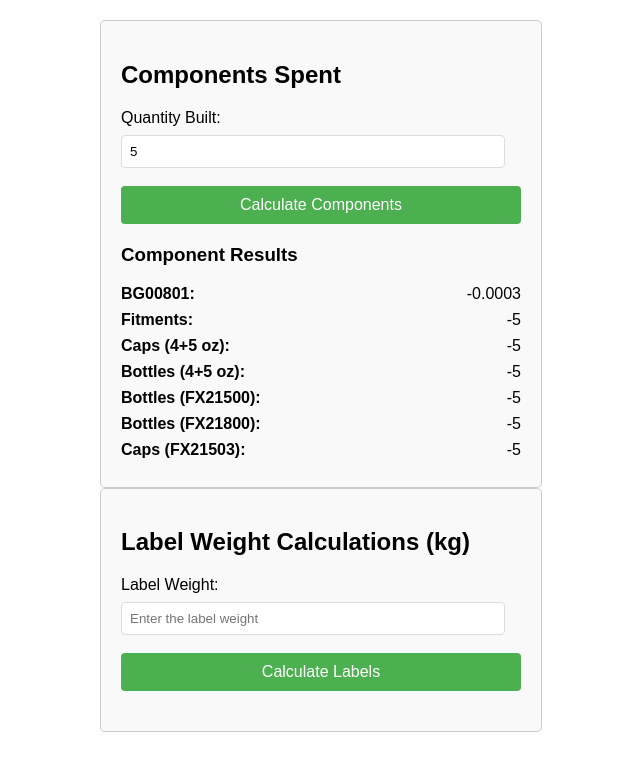
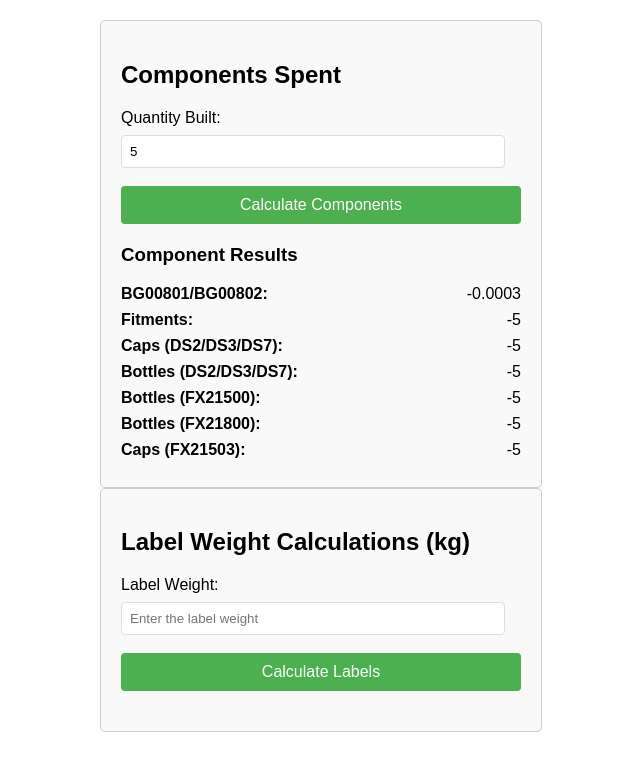
Before and after one commit to nomad-1776/nomad-1776.github.io, a plain HTML site: page calc.html in a window 1280 px wide. Both pictures are taken after typing "5" into the empty fields and a click on the button "Calculate Components". Shown: the whole page, without its empty margins (319-959 px from the left). Drawn offline with Linux system fonts and the light colour scheme.

Commit message:
Update calc.html
descriptions again

```diff
--- a/calc.html
+++ b/calc.html
@@ -130,10 +130,10 @@
             // Display results
             document.getElementById('components-output').innerHTML = `
                 <h3>Component Results</h3>
-                <div class="output-row"><strong>BG00801: </strong><span class="value">${formattedBG00801}</span></div>
+                <div class="output-row"><strong>BG00801/BG00802: </strong><span class="value">${formattedBG00801}</span></div>
                 <div class="output-row"><strong>Fitments:</strong><span class="value">${formattedFitments}</span></div>
-                <div class="output-row"><strong>Caps     (4+5 oz):</strong><span class="value">${formattedCaps}</span></div>
-                <div class="output-row"><strong>Bottles  (4+5 oz):</strong><span class="value">${formattedBottles}</span></div>
+                <div class="output-row"><strong>Caps     (DS2/DS3/DS7):</strong><span class="value">${formattedCaps}</span></div>
+                <div class="output-row"><strong>Bottles  (DS2/DS3/DS7):</strong><span class="value">${formattedBottles}</span></div>
                 <div class="output-row"><strong>Bottles (FX21500):</strong><span class="value">${formattedbottle_fx21500}</span></div>
                 <div class="output-row"><strong>Bottles (FX21800):</strong><span class="value">${formattedbottle_fx21800}</span></div>
                 <div class="output-row"><strong>Caps    (FX21503):</strong><span class="value">${formattedCap_fx21503}</span></div>
```
